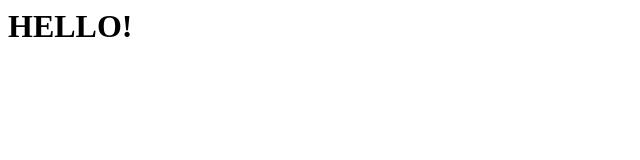
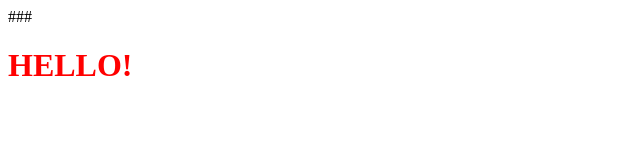
Before and after one commit to SWEJoseAneurys/world, a plain HTML site: page index.html in a window 1280 px wide. Shown: the whole page, without its empty margins (0-640 px from the left). Drawn offline with Linux system fonts and the light colour scheme.

Commit message:
Update index.html

```diff
--- a/index.html
+++ b/index.html
@@ -1 +1 @@
-<h1>HELLO!</h1>
+### <c><font color = red><h1>HELLO!</font></c></h1>
```
